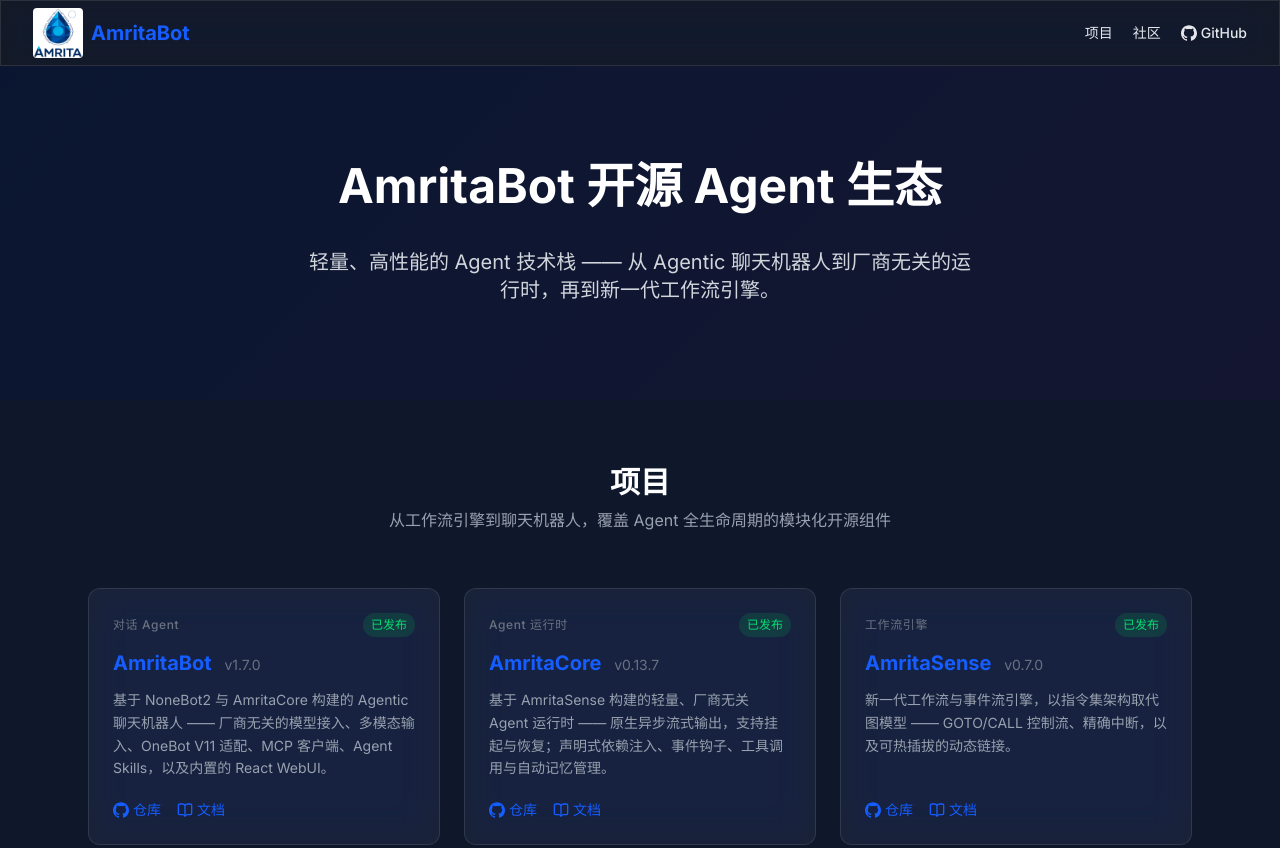
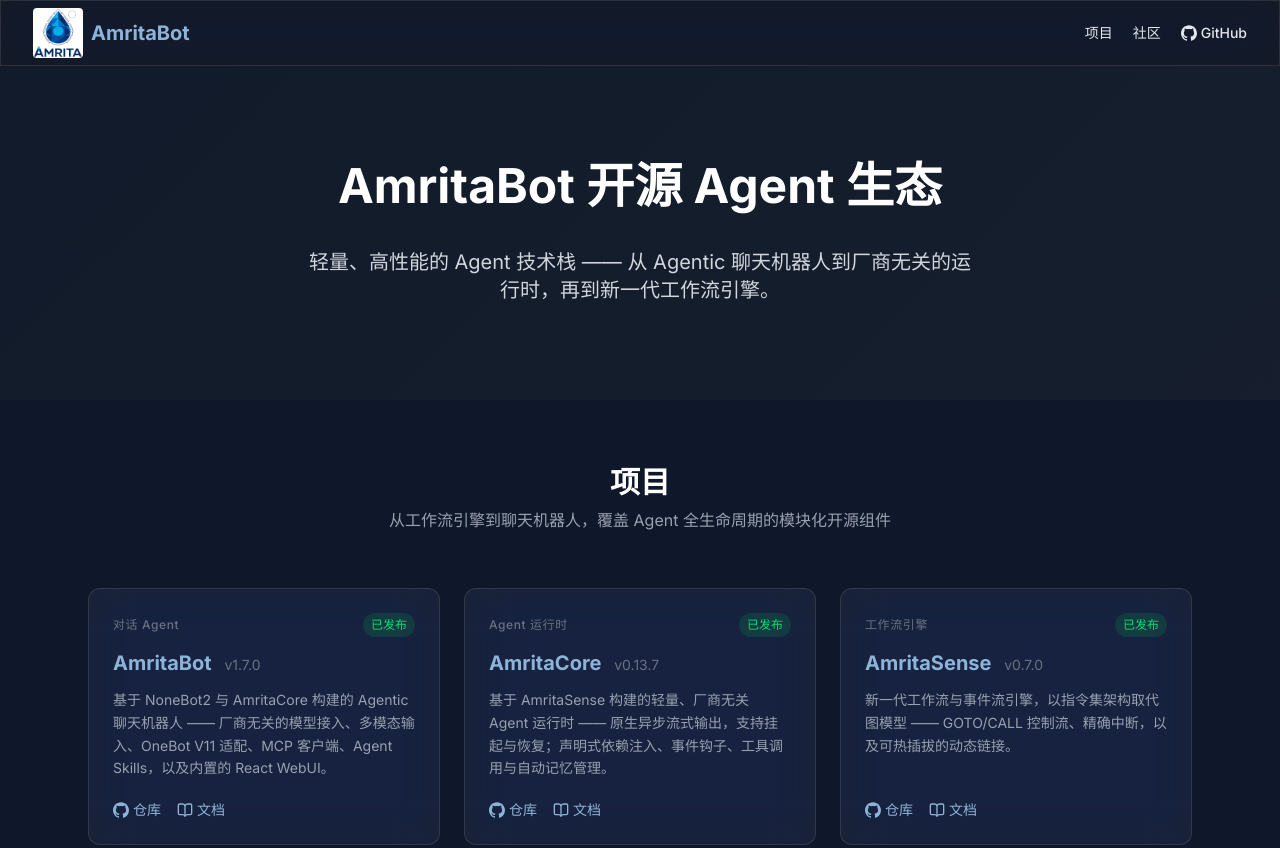
Before and after one commit to AmritaBot/page, an Astro site: page / in a window 1280 px wide. Shown: the top 848 px of the page. Built offline with nearby package versions, Linux system fonts and the light colour scheme; Astro itself is replaced by a stand-in of ours.

Commit message:
Align the palette with the AmritaSense docs brand ramp
The landing page was still carrying the old electric blue (#165dff) and
violet (#7b61ff), which read nothing like the docs sites. Pull the brand
ramp straight out of sense.amritabot.com's dark theme instead:

  --color-primary        #8db4d8  (brand-1: links, headings, accents)
  --color-secondary      #5a8ebf  (brand-2: gradient start)
  --color-primary-strong #2a5f94  (brand-3: solid fills under white text)

The docs use brand-1 for text and brand-3 for button backgrounds, so the
two roles are kept apart here as well — #8db4d8 under white text would
only reach 2.4:1, while #2a5f94 reaches 6.6:1.

Side effects worth noting: the tokens now feed the gradient, the card
hover glow and the typewriter cursor through var() instead of repeating
hex literals, which needs `@theme static` to survive Tailwind's unused
variable pruning. Headings also gain contrast — #8db4d8 on #090e1a is
8.9:1 where #165dff was 3.7:1.

Backgrounds are untouched: #0f172a/#090e1a already sit within a few RGB
steps of the docs' #0b1522/#060e18.

og-image.png is regenerated from the same ramp; the icon set is
palette-independent and comes out byte-identical.

```diff
--- a/src/layouts/BaseLayout.astro
+++ b/src/layouts/BaseLayout.astro
@@ -86,7 +86,7 @@
   <body class="min-h-screen bg-darker font-inter text-gray-200 antialiased">
     <a
       href="#main"
-      class="sr-only focus:not-sr-only focus:absolute focus:left-4 focus:top-4 focus:z-[60] focus:rounded focus:bg-primary focus:px-4 focus:py-2 focus:text-white"
+      class="sr-only focus:not-sr-only focus:absolute focus:left-4 focus:top-4 focus:z-[60] focus:rounded focus:bg-primary-strong focus:px-4 focus:py-2 focus:text-white"
     >
       跳转到主要内容
     </a>
--- a/src/pages/404.astro
+++ b/src/pages/404.astro
@@ -19,7 +19,7 @@
 
       <a
         href="/"
-        class="mt-8 inline-flex items-center gap-2 rounded-full bg-primary px-5 py-2.5 text-sm font-medium text-white transition-opacity hover:opacity-90"
+        class="mt-8 inline-flex items-center gap-2 rounded-full bg-primary-strong px-5 py-2.5 text-sm font-medium text-white transition-opacity hover:opacity-90"
       >
         返回首页
       </a>
--- a/src/styles/global.css
+++ b/src/styles/global.css
@@ -25,9 +25,13 @@
    Design tokens — previously the inline `tailwind.config` object in
    the single-file page, now compiled at build time.
    ------------------------------------------------------------------ */
-@theme {
-  --color-primary: #165dff;
-  --color-secondary: #7b61ff;
+@theme static {
+  /* 品牌色取自 AmritaSense 文档站深色主题的 brand ramp：
+     brand-1 #8db4d8（链接 / 强调文字）、brand-2 #5a8ebf（渐变深端）、
+     brand-3 #2a5f94（实心填充，配白字）。 */
+  --color-primary: #8db4d8;
+  --color-secondary: #5a8ebf;
+  --color-primary-strong: #2a5f94;
   --color-dark: #0f172a;
   --color-darker: #090e1a;
 
@@ -59,7 +63,7 @@
    the entire block and none of the three classes below ever applied.
    ------------------------------------------------------------------ */
 @utility bg-gradient-tech {
-  background-image: linear-gradient(135deg, #165dff 0%, #7b61ff 100%);
+  background-image: linear-gradient(135deg, var(--color-secondary) 0%, var(--color-primary) 100%);
 }
 
 @utility card-hover {
@@ -67,8 +71,8 @@
 
   &:hover {
     transform: scale(1.02);
-    border-color: rgb(22 93 255 / 0.35);
-    box-shadow: 0 18px 45px -18px rgb(22 93 255 / 0.55);
+    border-color: rgb(141 180 216 / 0.35);
+    box-shadow: 0 18px 45px -18px rgb(141 180 216 / 0.5);
   }
 }
 
@@ -79,9 +83,9 @@
   backdrop-filter: blur(20px) saturate(160%);
 }
 
-/* Typewriter cursor, kept in the primary tech blue. */
+/* Typewriter cursor, in the AmritaSense brand blue. */
 .typed-cursor {
-  color: #165dff;
+  color: var(--color-primary);
   font-size: inherit;
   font-weight: 700;
 }
```
Also changed, not shown: public/og-image.png, 1 other file.
